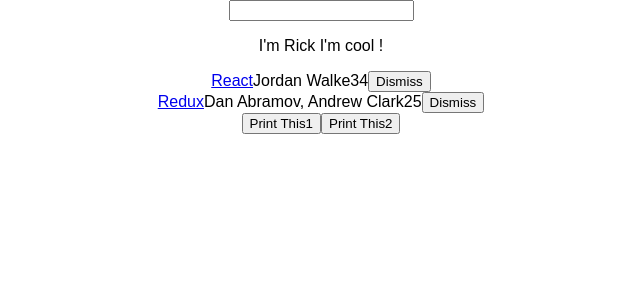
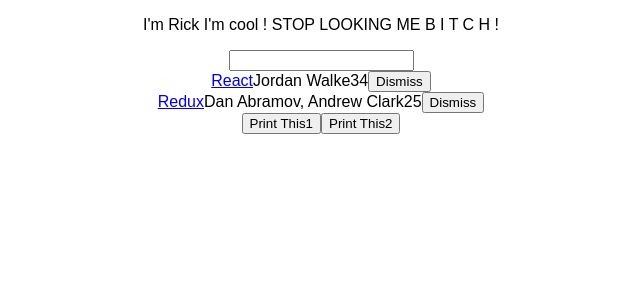
Before and after one commit to LawlietZe/TheRoadToLearn-React, a React (Create React App) app: page / in a window 1280 px wide. Shown: the top 300 px of the page, without its empty margins (319-959 px from the left). Built offline with nearby package versions, Linux system fonts and the light colour scheme.

Commit message:
separated component

```diff
--- a/src/App.js
+++ b/src/App.js
@@ -18,7 +18,7 @@
     objectID: 1,
   },
 ];
-let speaker = "I'm Rick I'm cool !"
+let speaker = "I'm Rick I'm cool ! STOP LOOKING ME  B I T C H !"
 
 //定义高阶函数
 const isSearched = searchItem => item =>
@@ -53,11 +53,37 @@
     const { searchItem, list } = this.state;
     return (
       <div className="App">
-        <form>
-          <input value={searchItem} type="text" onChange={ this.onSearchChange }/>
-        </form>
         <p>{this.state.speaker}</p>
-        {list.filter(isSearched(searchItem)).map(item =>
+        <Search value={searchItem} onChange={ this.onSearchChange } />
+        <Table list={list} pattern={searchItem} onDismiss={this.onDismiss} />
+        <button onClick={this.printThis}>Print This1</button>
+        <button onClick={()=>{this.printThis()}}>Print This2</button>
+      </div>
+    );
+  }
+}
+//定义 search组件
+class Search extends Component {
+  render(){
+    const { value, onChange } = this.props;
+    return (
+      <form>
+        <input
+          type = "text"
+          value = {value}
+          onChange = {onChange}
+        />
+      </form>
+    );
+  }
+}
+//定义 table组件
+class Table extends Component{
+  render(){
+    const { list, pattern, onDismiss} = this.props;
+    return(
+      <div>
+        {list.filter(isSearched(pattern)).map(item =>
           <div key={item.objectID}>
             <span><a href={item.url}>{item.title}</a></span>
             <span>{item.author}</span>
@@ -66,7 +92,7 @@
             <span>
               <button
                 onClick={()=>{
-                  this.onDismiss(item.objectID)
+                  onDismiss(item.objectID)
                 }}
                 type="button"
               >
@@ -75,10 +101,8 @@
             </span>
           </div>
           )}
-        <button onClick={this.printThis}>Print This1</button>
-        <button onClick={()=>{this.printThis()}}>Print This2</button>
       </div>
-    );
+    )
   }
 }
 
```
